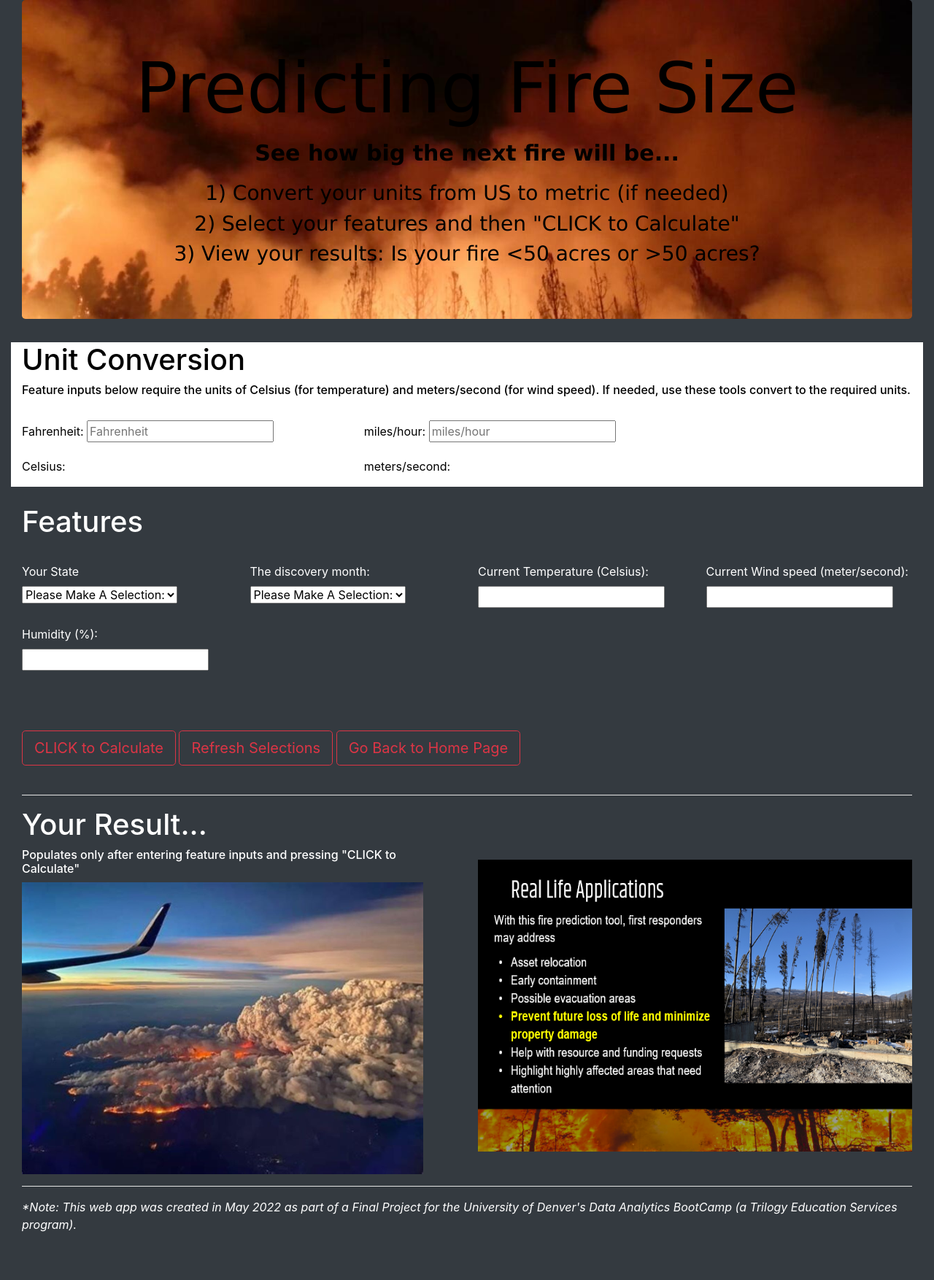
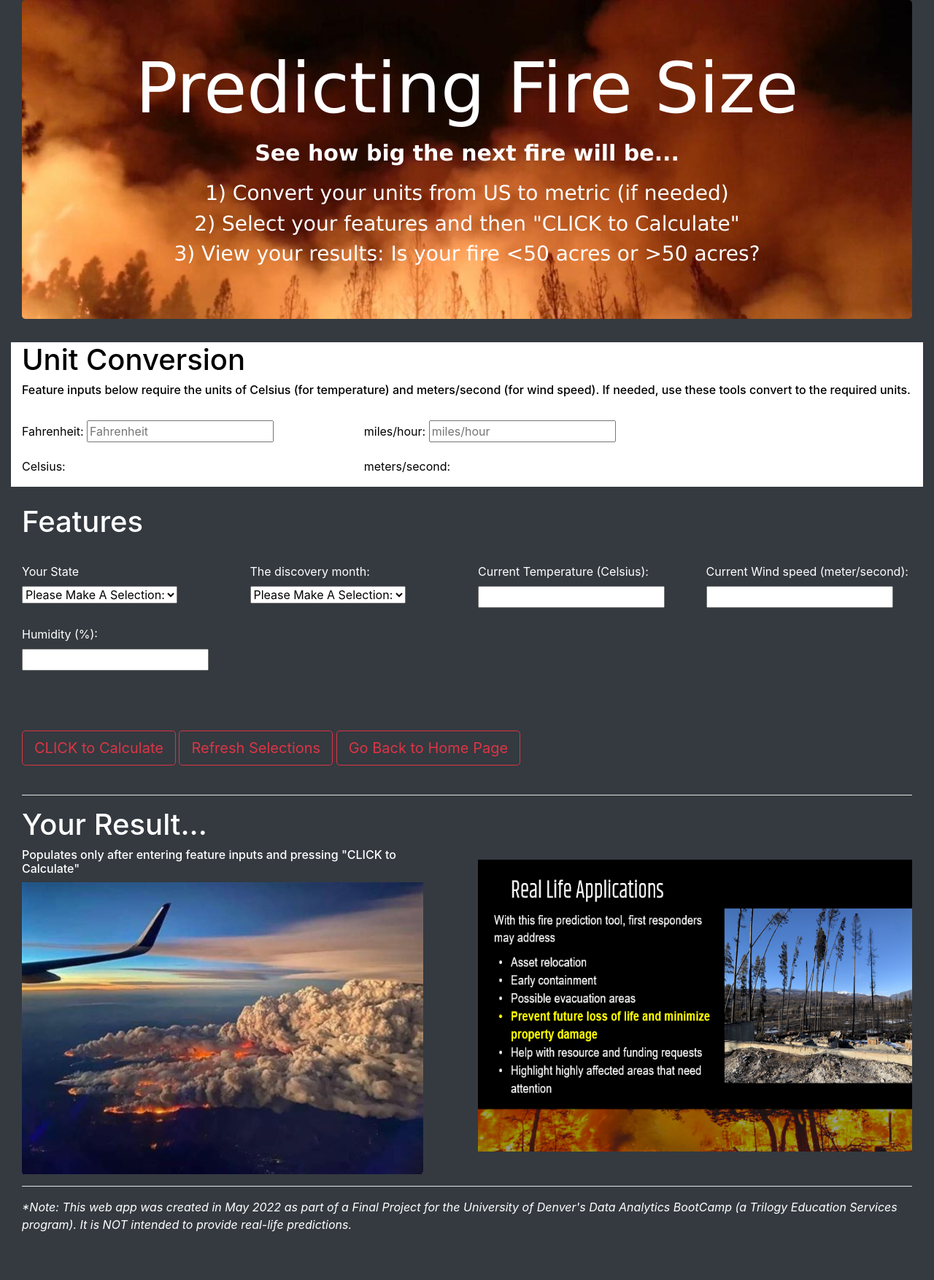
Before and after one commit to bridgecrew-perf6/wildfire_deploy1, a Flask app: page /predict/ in a window 1280 px wide. Shown: the whole page at 73% size. Run offline with Flask 2, Linux system fonts and the light colour scheme; some libraries are stand-ins or nearby versions.

Commit message:
added updates

```diff
--- a/templates/index.html
+++ b/templates/index.html
@@ -238,7 +238,7 @@
 
   <div class="container-fluid">
     <hr style="background-color:white">
-  <p style= "font-style: italic"> *Note: This web app was created in May 2022 as part of a Final Project for the University of Denver's Data Analytics BootCamp (a Trilogy Education Services program).
+  <p style= "font-style: italic"> *Note: This web app was created in May 2022 as part of a Final Project for the University of Denver's Data Analytics BootCamp (a Trilogy Education Services program). It is NOT intended to provide real-life predictions.
     </p>
   </div>
 
--- a/templates/predictions.html
+++ b/templates/predictions.html
@@ -28,7 +28,7 @@
 
     <!-- Jumbotron -->
     <div class='container-fluid'>
-        <div class="jumbotron specialjum" style="color: black;">
+        <div class="jumbotron specialjum" style="color: white; font-weight: bold">
             <h3 class='display-1'> Predicting Fire Size </h3>
             <p>See how big the next fire will be...</p>
             <h3> 1) Convert your units from US to metric (if needed)</h3>
@@ -264,7 +264,7 @@
                                     </div>
                                     <div class="container-fluid">
                                         <hr style="background-color:white">
-                                      <p style= "font-style: italic"> *Note: This web app was created in May 2022 as part of a Final Project for the University of Denver's Data Analytics BootCamp (a Trilogy Education Services program).
+                                      <p style= "font-style: italic"> *Note: This web app was created in May 2022 as part of a Final Project for the University of Denver's Data Analytics BootCamp (a Trilogy Education Services program). It is NOT intended to provide real-life predictions.
                                         </p>
                                       </div>
                             </div>
```
